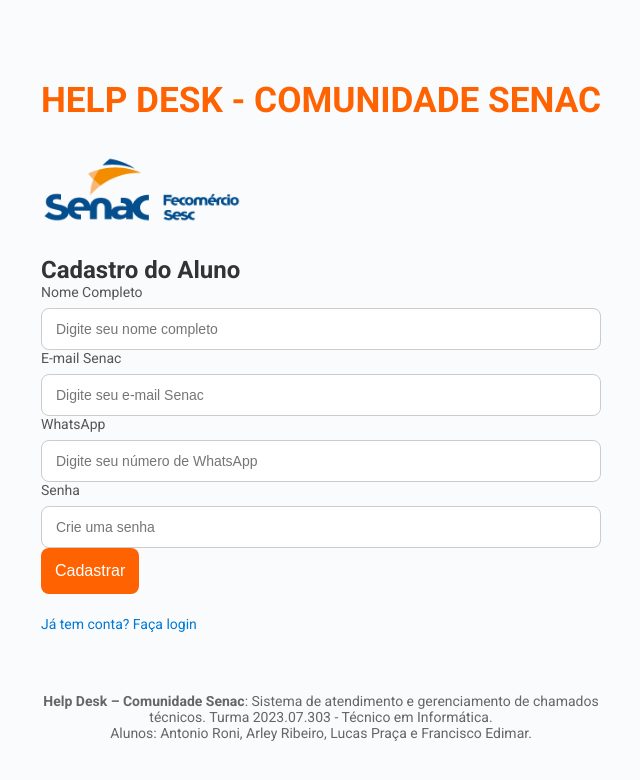
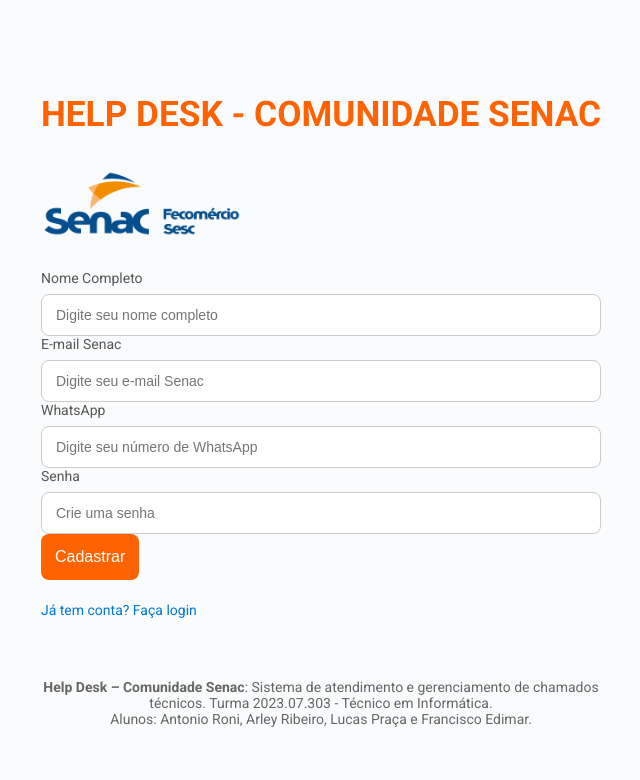
Before and after one commit to ribeiroarley/projeto-helpdesk-versao-01, a plain HTML site: page aluno/html/cadastro_aluno.html in a window 1280 px wide. Shown: the whole page, without its empty margins (319-959 px from the left). Drawn offline with Linux system fonts and the light colour scheme.

Commit message:
deletando subtitulo

```diff
--- a/aluno/html/cadastro_aluno.html
+++ b/aluno/html/cadastro_aluno.html
@@ -27,8 +27,6 @@
             <header class="header">
                 <!-- Logo do Senac exibida no topo -->
                 <img src="../../assets/img/logoportal.png" alt="Logo do Portal Senac para o sistema Help Desk" width="200">
-                <!-- Subtítulo da página -->
-                <h2 class="register-subtitle">Cadastro do Aluno</h2>
             </header>
             <!-- Formulário de cadastro -->
             <form id="cadastroAlunoForm" class="register-form" method="POST">
```
